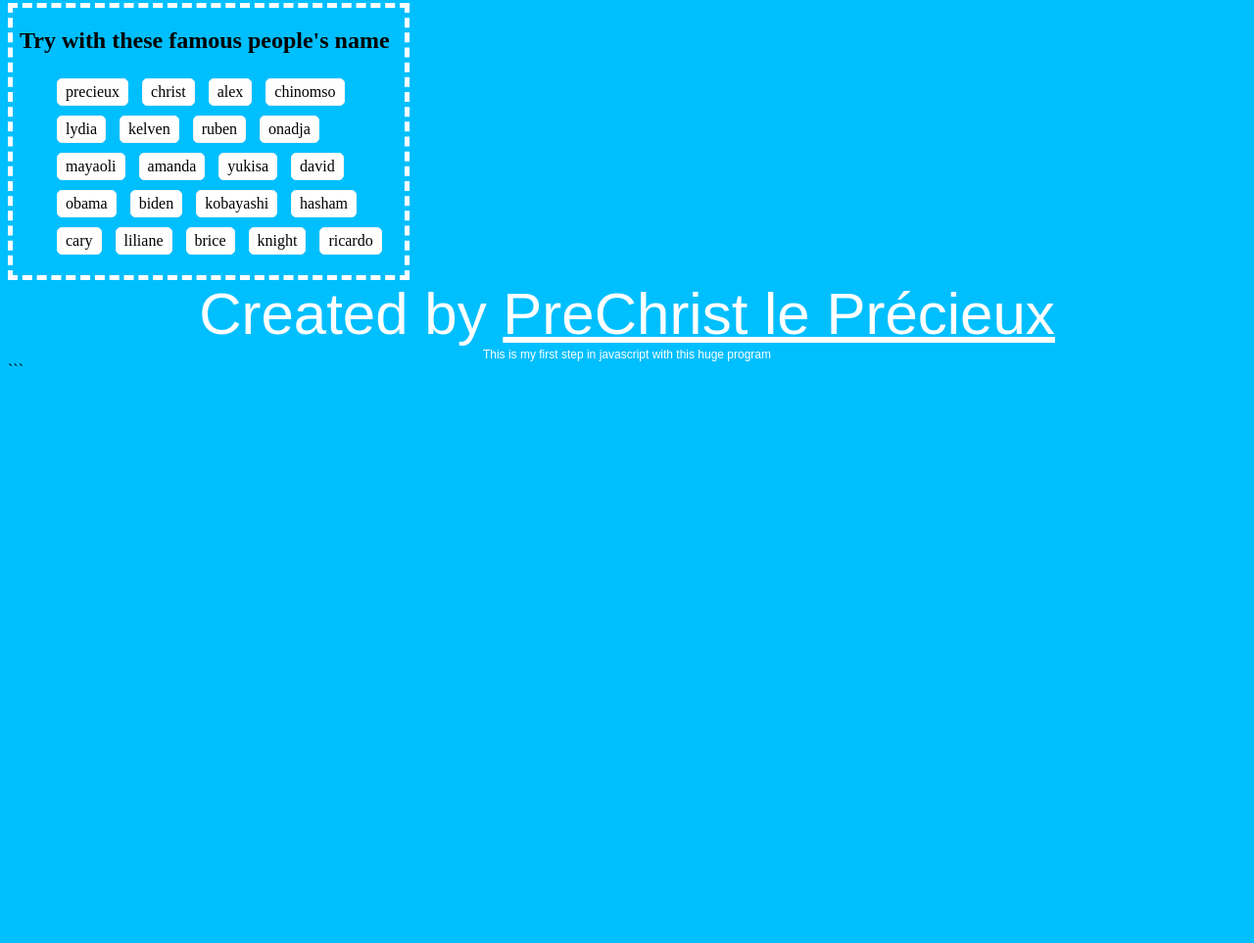
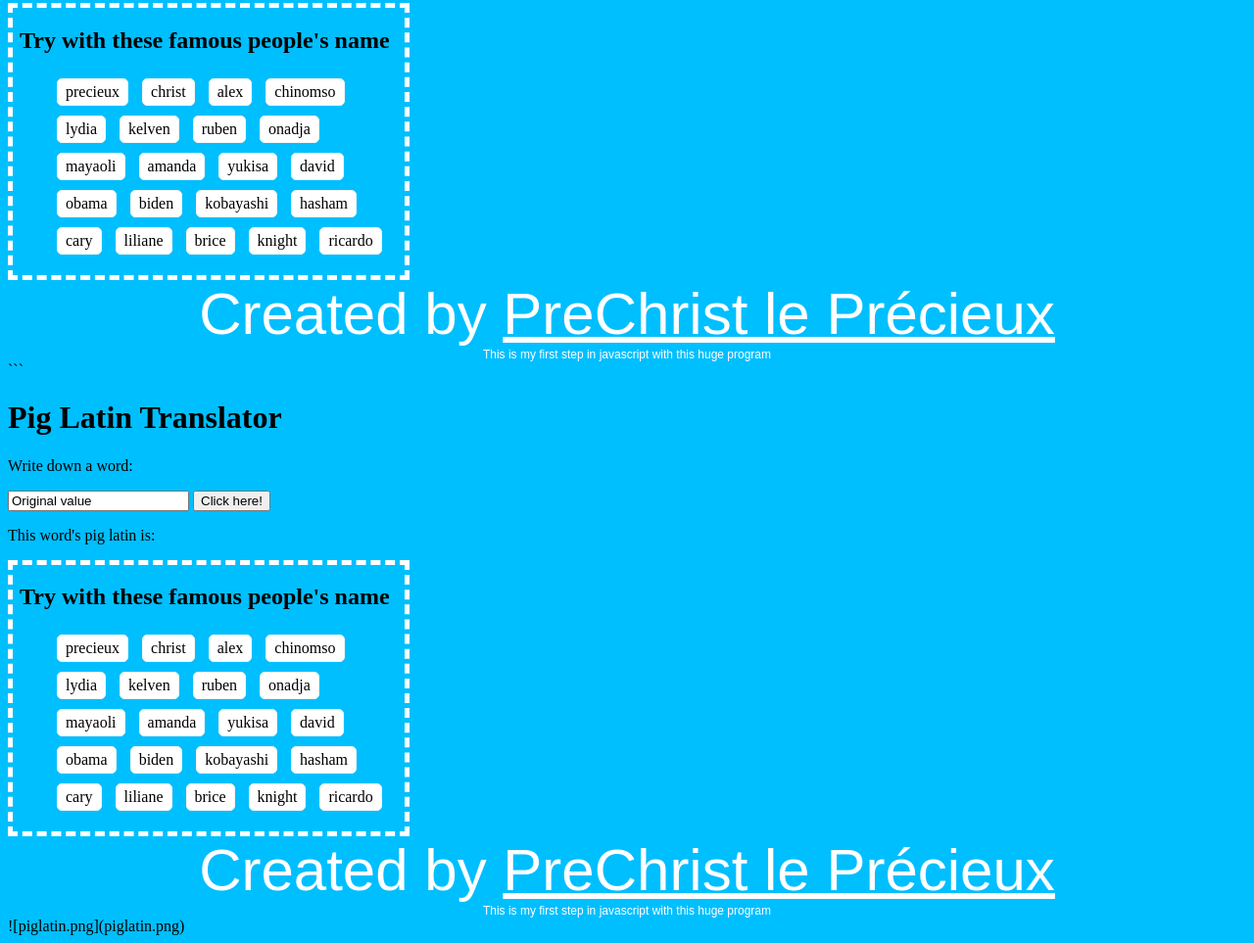
Before and after one commit to PREchrist/Unit-4, a plain HTML site: page index.html in a window 1280 px wide. Shown: the part 244-1207 px from the top of the page at 98% size. Before the commit the page ends 800 px from the top, so only its background shows below. Drawn offline with Linux system fonts and the light colour scheme.

Commit message:
Update index.html

````diff
--- a/index.html
+++ b/index.html
@@ -117,3 +117,113 @@ function selectedName(text) {
 </style>
 </html>
 ```
+<!DOCTYPE html>
+<html lang="en">
+<head>
+    <meta charset="UTF-8">
+    <title>Pig Latin Translator</title>
+
+<script>
+
+function pigLatin(){
+    var input = document.getElementById("Input").value
+    var translation = input.slice(1) + input.slice(0, 1) + 'ay'
+    document.getElementById("TranslateText").innerHTML = translation
+    console.log(translation)
+}
+function selectedName(text) {
+    document.getElementById("Input").value = text
+}
+</script>
+</head>
+<body>
+    <h1>Pig Latin Translator</h1>
+
+    <p>Write down a word:</p>
+    <input type="text" id="Input" value="Original value">
+    <button type="button" onclick="pigLatin()">Click here!</button>
+    <p>This word's pig latin is: </p>
+    <p id="TranslateText"></p>
+
+     <div class="cadre">
+        <h2 id="titre">Try with these famous people's name</h2>
+    <ul class="wordlists">
+        <li onclick=selectedName("precieux")>precieux</li>
+        <li onclick=selectedName("christ")>christ</li>
+        <li onclick=selectedName("alex")>alex</li>
+        <li onclick=selectedName("chinomso")>chinomso</li>
+        <li onclick=selectedName("lydia")>lydia</li>
+        <li onclick=selectedName("kelven")>kelven</li>
+        <li onclick=selectedName("ruben")>ruben</li>
+        <li onclick=selectedName("onadja")>onadja</li>
+        <li onclick=selectedName("mayaoli")>mayaoli</li>
+        <li onclick=selectedName("amanda")>amanda</li>
+        <li onclick=selectedName("yukisa")>yukisa</li>
+        <li onclick=selectedName("david")>david</li>
+        <li onclick=selectedName("obama")>obama</li>
+        <li onclick=selectedName("biden")>biden</li>
+        <li onclick=selectedName("kobayashi")>kobayashi</li>
+        <li onclick=selectedName("hasham")>hasham</li>
+        <li onclick=selectedName("cary")>cary</li>
+        <li onclick=selectedName("liliane")>liliane</li>
+        <li onclick=selectedName("brice")>brice</li>
+        <li onclick=selectedName("knight")>knight</li>
+        <li onclick=selectedName("ricardo")>ricardo</li>
+
+
+
+    </ul>
+    </div>
+
+     </div>
+    <footer>
+        Created by <a href="https://www.instagram.com/christ_precieux_11.0/">PreChrist le Précieux</a>
+        <span class="nt">This is my first step in javascript with this huge program</span>
+    </footer>
+
+
+</body>
+<style>
+    body{
+        background-color: deepskyblue;
+    }
+    .cadre{
+        border: 5px dashed white;
+        width: 400px;
+    }
+    .wordlists {
+            list-style-type:none;
+    }
+    .wordlists li {
+            display:inline-block;
+              padding:4px 8px;
+              margin:5px 5px;
+              background-color:white;
+              border-radius:5px;
+              cursor:pointer;
+              border:1px solid whitesmoke;
+    }
+
+    .wordlists li:hover {
+          background-color:deepskyblue;
+    }
+
+    .wordlists li:active {
+          -webkit-transform:scale(1.05);
+    }
+
+    footer {font-size:60px;color:white;text-align:center;font-family: fantasy}
+    footer a {color:white;}
+
+    footer .nt {display:block;font-size:12px;}
+
+    #titre{
+        padding-left: 7px;
+    }
+
+
+
+
+</style>
+</html>
+![piglatin.png](piglatin.png)
````
